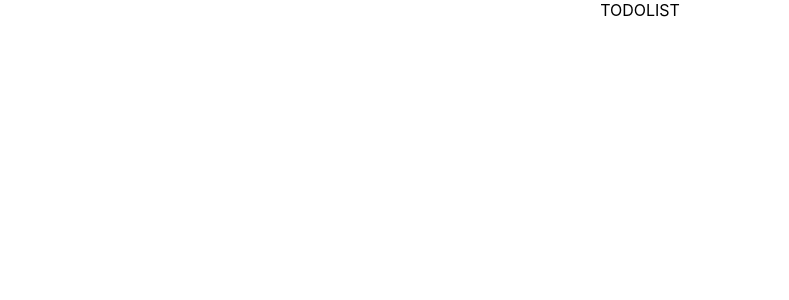
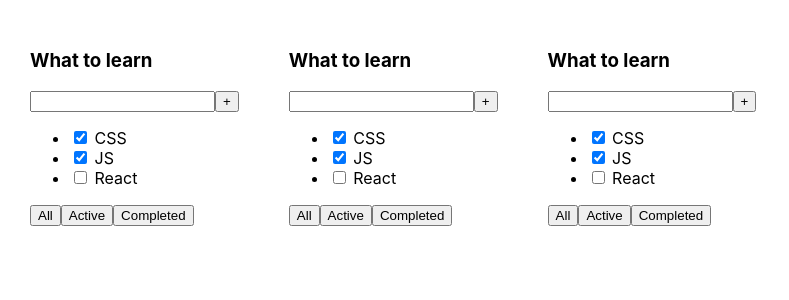
Before and after one commit to AShamshin/code, a React (Create React App) app: page / in a window 1280 px wide. Shown: the top 300 px of the page, without its empty margins (0-789 px from the left). Built offline with nearby package versions, Linux system fonts and the light colour scheme.

Commit message:
Todolist

```diff
--- a/src/App.css
+++ b/src/App.css
@@ -1,38 +1,7 @@
 .App {
-  text-align: center;
+  padding: 30px;
+  display: flex;
 }
-
-.App-logo {
-  height: 40vmin;
-  pointer-events: none;
+.App > div {
+  margin-right: 50px;
 }
-
-@media (prefers-reduced-motion: no-preference) {
-  .App-logo {
-    animation: App-logo-spin infinite 20s linear;
-  }
-}
-
-.App-header {
-  background-color: #282c34;
-  min-height: 100vh;
-  display: flex;
-  flex-direction: column;
-  align-items: center;
-  justify-content: center;
-  font-size: calc(10px + 2vmin);
-  color: white;
-}
-
-.App-link {
-  color: #61dafb;
-}
-
-@keyframes App-logo-spin {
-  from {
-    transform: rotate(0deg);
-  }
-  to {
-    transform: rotate(360deg);
-  }
-}
--- a/src/App.tsx
+++ b/src/App.tsx
@@ -1,15 +1,39 @@
-import React from 'react';
-import logo from './logo.svg';
 import './App.css';
 
 function App() {
   return (
     <div className='App'>
       <Todolist />
+      <Todolist />
+      <Todolist />
     </div>
   );
 }
 function Todolist() {
-  return <div>TODOLIST</div>;
+  return (
+    <div>
+      <h3>What to learn</h3>
+      <div>
+        <input type='text' />
+        <button>+</button>
+      </div>
+      <ul>
+        <li>
+          <input type='checkbox' checked={true} /> <span>CSS</span>
+        </li>
+        <li>
+          <input type='checkbox' checked={true} /> <span>JS</span>
+        </li>
+        <li>
+          <input type='checkbox' checked={false} /> <span>React</span>
+        </li>
+      </ul>
+      <div>
+        <button>All</button>
+        <button>Active</button>
+        <button>Completed</button>
+      </div>
+    </div>
+  );
 }
 export default App;
--- a/src/index.tsx
+++ b/src/index.tsx
@@ -7,6 +7,7 @@
 const root = ReactDOM.createRoot(
   document.getElementById('root') as HTMLElement
 );
+
 root.render(
   <React.StrictMode>
     <App />
```
